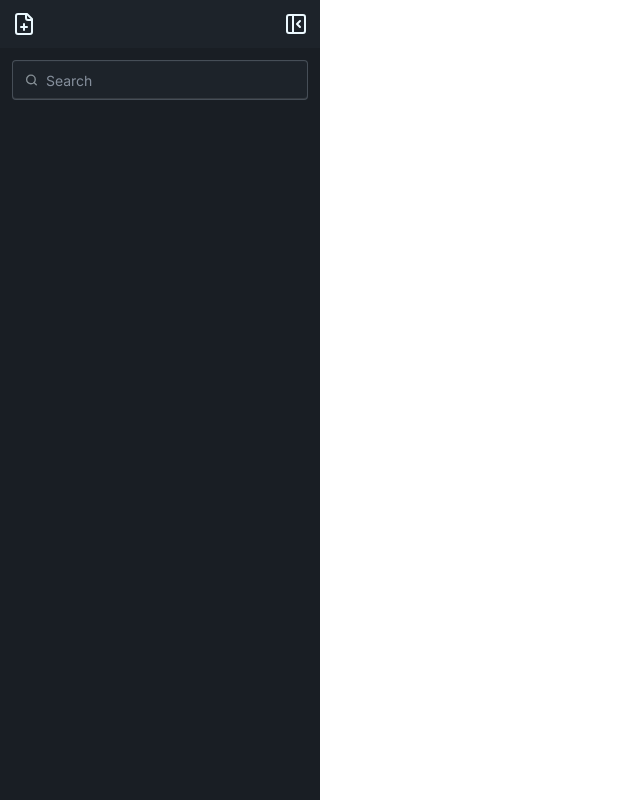
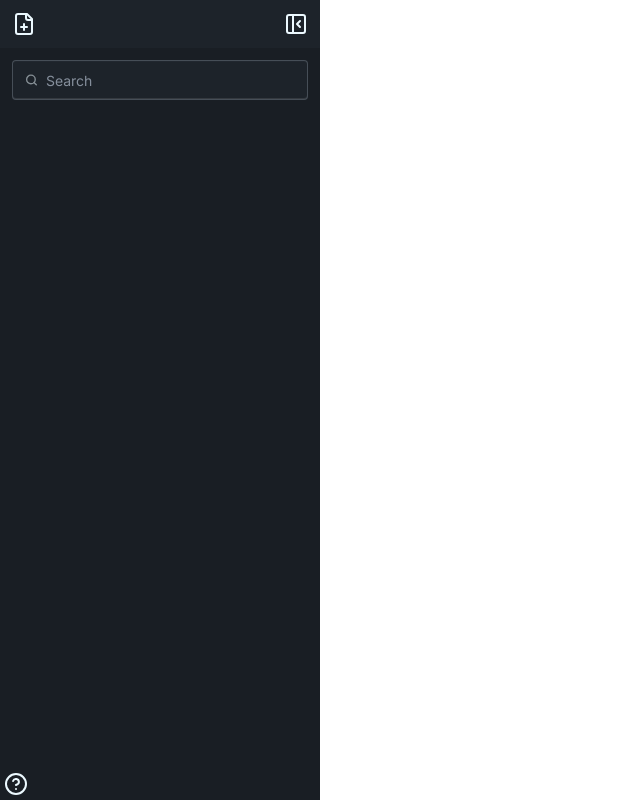
Before and after one commit to jamiewilliamsxyz/notebase, a React (Vite) app: page / in a window 1280 px wide. Shown: the whole page, without its empty margins (0-640 px from the left). Built offline with nearby package versions, Linux system fonts and the light colour scheme.

Commit message:
Import & add InfoLink component into the sidebar

```diff
--- a/src/components/layout/Sidebar.jsx
+++ b/src/components/layout/Sidebar.jsx
@@ -5,6 +5,7 @@ import { SidebarToolbar } from "../features/sidebar/SidebarToolbar";
 import { SearchBar } from "../features/sidebar/SearchBar";
 import { NoteMenu } from "../features/sidebar/NoteMenu";
 import { PanelLeftOpen } from "lucide-react";
+import { InfoLink } from "../features/sidebar/InfoLink";
 
 export const Sidebar = () => {
   const { isExpanded, toggleSidebar } = useContext(LayoutContext);
@@ -22,7 +23,9 @@ export const Sidebar = () => {
           <SearchBar />
           <NoteMenu />
         </div>
+        <InfoLink />
       </div>
+
       <div
         className={`fixed p-2 flex flex-col transition-opacity duration-300 ease-in-out ${
           isExpanded ? "opacity-0 pointer-events-none" : "opacity-100"
```
